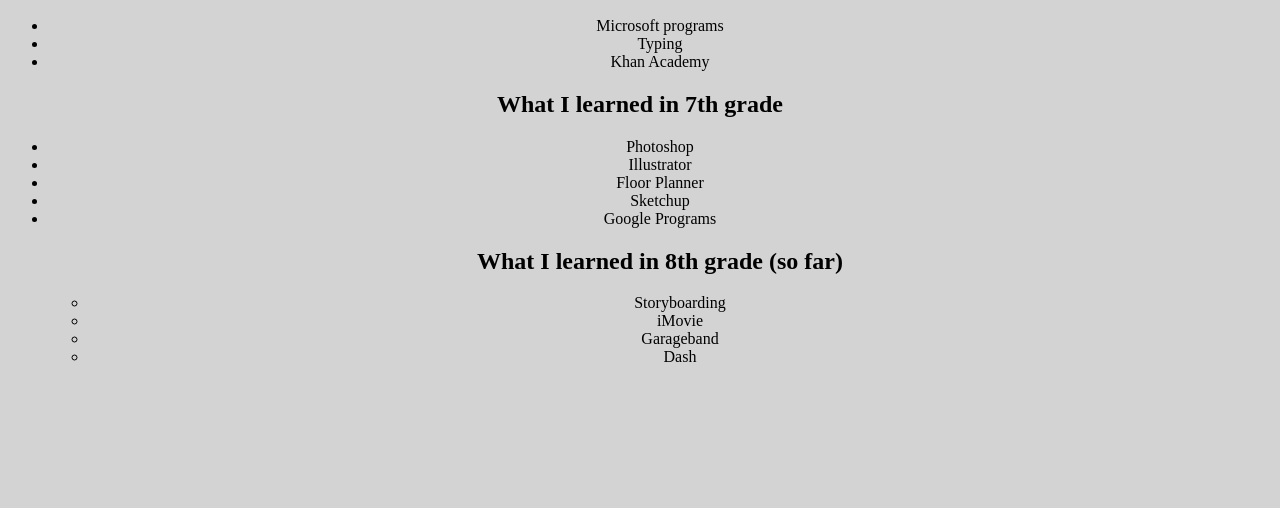
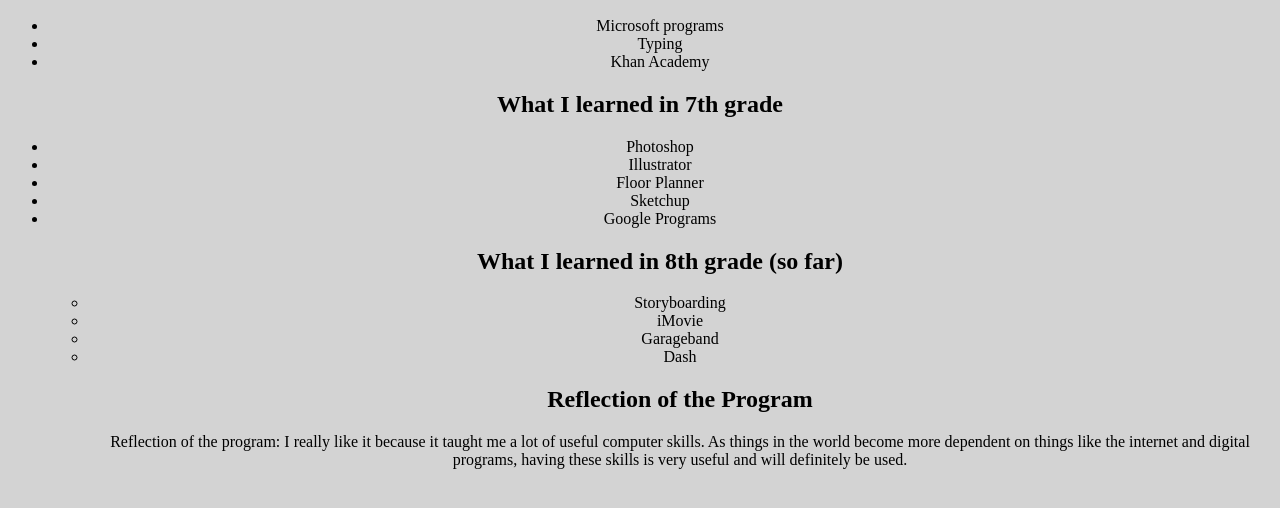
Before and after one commit to omgitsryan/200709040.github.io, a plain HTML site: page atm.html in a window 1280 px wide. Shown: the part 110-618 px from the top of the page. Drawn offline with Linux system fonts and the light colour scheme.

Commit message:
Update atm.html

```diff
--- a/atm.html
+++ b/atm.html
@@ -33,5 +33,9 @@
     <li>Garageband</li>
     <li>Dash</li>
 
+    <h2> Reflection of the Program</h2>
+    <p>Reflection of the program: I really like it because it taught me a lot of useful computer skills. As things in the world become more dependent on things like the internet and digital programs, having these skills is very useful and will definitely be used.
+    </p>
+
 </body>
 </html>
```
